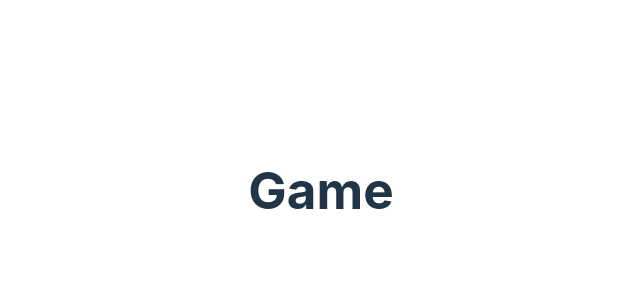
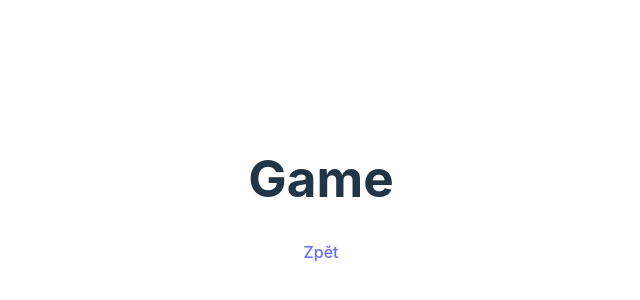
Before and after one commit to pslib-cz/2023-p3a-mpa-react-project-RadekJanecek, a React (Vite) app in the folder 6bere/: page /game in a window 1280 px wide. Shown: the part 210-510 px from the top of the page, without its empty margins (319-959 px from the left). Built offline with nearby package versions, Linux system fonts and the light colour scheme.

Commit message:
Back buttons

```diff
--- a/6bere/src/components/Game.tsx
+++ b/6bere/src/components/Game.tsx
@@ -2,6 +2,9 @@ export const Game = () => {
   return (
     <div>
       <h1>Game</h1>
+      <div>
+        <a href="/">Zpět</a>
+      </div>
     </div>
   );
 }
--- a/6bere/src/components/Rules.tsx
+++ b/6bere/src/components/Rules.tsx
@@ -2,6 +2,9 @@ export const Rules = () => {
   return (
     <div>
       <h1>Pravidla</h1>
+      <div>
+        <a href="/">Zpět</a>
+      </div>
     </div>
   );
 };
```
